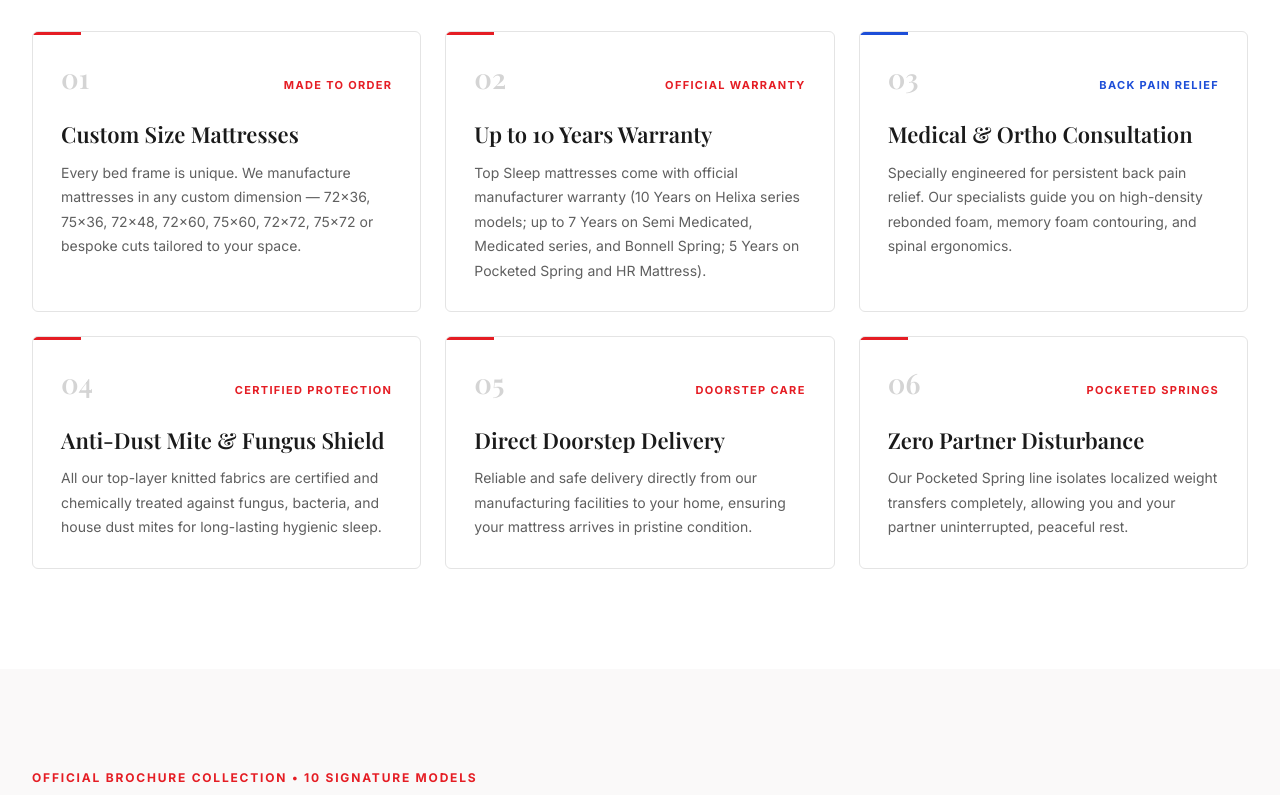
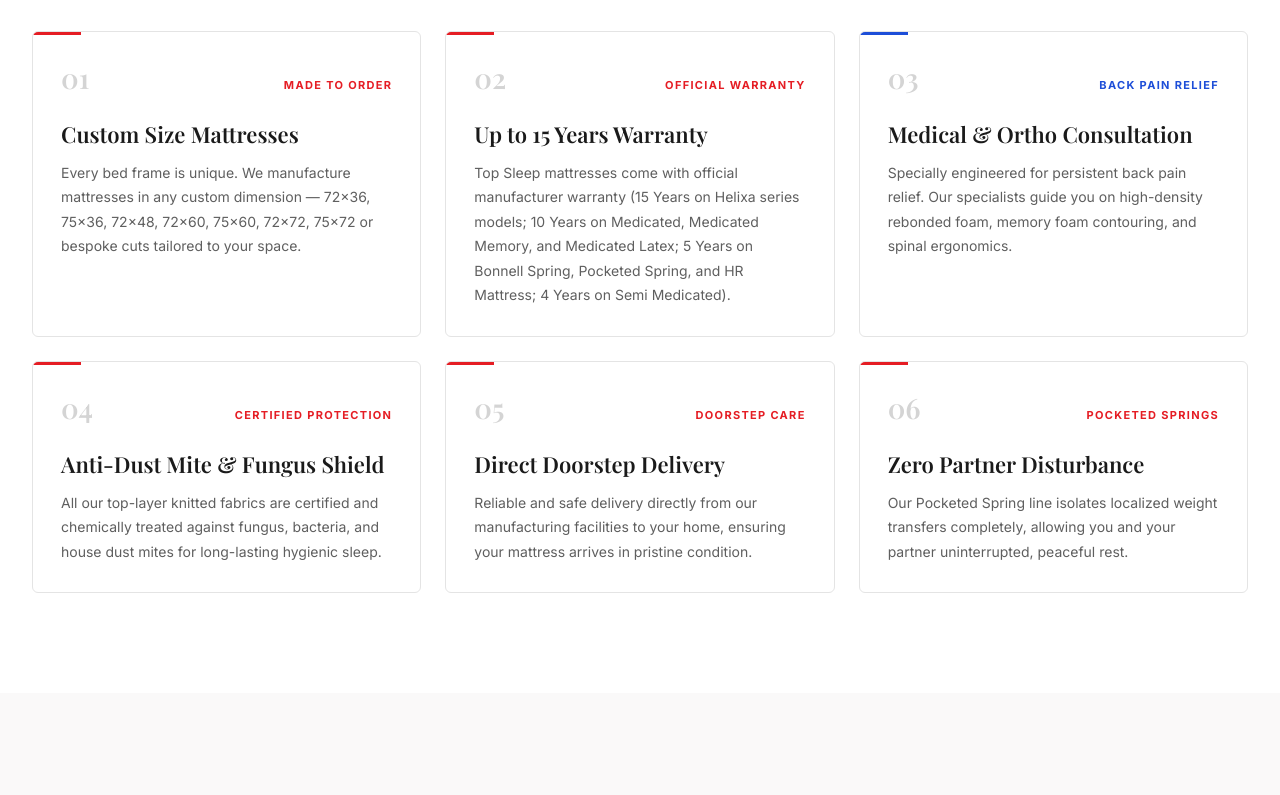
Before and after one commit to alinajaleelkavungal/topsleepmatress, a Next.js app: page / in a window 1280 px wide. Shown: the part 1680-2475 px from the top of the page. Built offline with nearby package versions, Linux system fonts and the light colour scheme; a web font is replaced by a local one.

Commit message:
updated the warrenty for all medicated and helixa

```diff
--- a/components/Footer.tsx
+++ b/components/Footer.tsx
@@ -60,7 +60,7 @@ export default function Footer() {
             </p>
             {/* Awards & Certifications from Brochure */}
             <div style={{ display: 'flex', gap: '8px', flexWrap: 'wrap' }}>
-              {['🛡️ Up to 10 Yrs Warranty', '🔬 Anti-Dust Mite', '🛏️ Zero Partner Disturbance'].map((a) => (
+              {['🛡️ Up to 15 Yrs Warranty', '🔬 Anti-Dust Mite', '🛏️ Zero Partner Disturbance'].map((a) => (
                 <span
                   key={a}
                   style={{
--- a/components/Hero.tsx
+++ b/components/Hero.tsx
@@ -4,14 +4,14 @@ import Image from 'next/image'
 import { useEffect, useState } from 'react'
 
 const trustBadges = [
-  { icon: '🛡️', title: 'Up to 10 Years Warranty', sub: 'Comprehensive coverage', iconBg: '#F0F7FF' },
+  { icon: '🛡️', title: 'Up to 15 Years Warranty', sub: 'Comprehensive coverage', iconBg: '#F0F7FF' },
   { icon: '🔬', title: 'Anti-Dust Mite & Fungus', sub: 'Hypoallergenic certified', iconBg: '#F0F9FF' },
   { icon: '💤', title: 'Zero Disturbance', sub: 'Independent pocket springs', iconBg: '#FFF5F5' },
   { icon: '🚚', title: 'Doorstep Delivery Available', sub: 'Across all major cities', iconBg: '#F8FAFC' },
 ]
 
 const slides = [
-  { src: '/images/hero.png', alt: 'TopSleep Premium Luxury Mattress', pill: '7 Years Full Warranty', icon: '😴', title: 'Medical & Orthopaedic', sub: 'Certified Back Pain Relief' },
+  { src: '/images/hero.png', alt: 'TopSleep Premium Luxury Mattress', pill: '10 Years Full Warranty', icon: '😴', title: 'Medical & Orthopaedic', sub: 'Certified Back Pain Relief' },
   { src: '/images/products/medicated_memory.jpg', alt: 'Medicated Memory Foam Mattress', pill: 'Orthopaedic Memory', icon: '🧠', title: 'Medicated Memory Foam', sub: 'Contours to Every Pressure Point' },
   { src: '/images/products/helixa_latex.jpg', alt: 'Helixa Latex Mattress', pill: 'Natural Latex', icon: '🌿', title: 'Helixa Natural Latex', sub: 'Buoyant, Breathable Comfort' },
   { src: '/images/products/pocketed_spring.jpg', alt: 'Pocketed Spring Mattress', pill: 'Zero Disturbance', icon: '💤', title: 'Pocketed Spring', sub: 'Independent Spring Support' },
--- a/components/ProductsSection.tsx
+++ b/components/ProductsSection.tsx
@@ -79,7 +79,7 @@ export const products: Product[] = [
     description:
       'Engineered for therapeutic spinal alignment and back relief, combining a heavy-duty High-Density Rebonded Foam core with a resilient pin-core Natural Latex comfort layer, enveloped in breathable, organic Bamboo Fabric.',
     seriesBadge: 'Orthopaedic Natural Latex',
-    warranty: '7 Years Warranty',
+    warranty: '10 Years Warranty',
     warrantyBadgeColor: '#C2410C',
     image: '/images/products/medicated_latex.jpg',
     imagePosition: 'right center',
@@ -157,7 +157,7 @@ export const products: Product[] = [
     description:
       'Engineered for advanced orthopaedic spinal posture and body relief, pairing a high-density rebonded foam foundation with an adaptive memory foam layer that contours to pressure points, wrapped in breathable, skin-friendly Bamboo Fabric.',
     seriesBadge: 'Orthopaedic Memory',
-    warranty: '7 Years Warranty',
+    warranty: '10 Years Warranty',
     warrantyBadgeColor: '#1E40AF',
     image: '/images/products/medicated_memory.jpg',
     basePrice: 14200,
@@ -234,7 +234,7 @@ export const products: Product[] = [
     description:
       'Engineered for deep healing rest and postural relief. Features High-Density Rebonded Foam core topped with plush Super Soft Foam that cradles pressure points, encased in breathable, hypoallergenic Organic Knitted Fabric.',
     seriesBadge: 'Medicated Ortho',
-    warranty: '5 Years Warranty',
+    warranty: '10 Years Warranty',
     warrantyBadgeColor: '#E51D24',
     image: '/images/products/medicated.jpg',
     imagePosition: 'right center',
@@ -312,6 +312,7 @@ export const products: Product[] = [
     description:
       'Engineered for orthopaedic spine alignment and rejuvenating rest. Built with High-Density Rebonded Foam, resilient EPE support, and contouring Comfort Foam, encased in breathable Organic Knitted Fabric that keeps you cool and fresh.',
     seriesBadge: 'Semi Medicated',
+    warranty: '4 Years Warranty',
     warrantyBadgeColor: '#E51D24',
     image: '/images/products/semi_medicated.jpg',
     imagePosition: 'right center',
@@ -393,7 +394,7 @@ export const products: Product[] = [
     description:
       'Combining pin-core responsive natural latex with a high-resilience Helixa foam core and breathable bamboo fabric cover for buoyant spinal alignment, supreme pressure distribution, and organic comfort.',
     seriesBadge: 'Natural Latex Core',
-    warranty: '10 Years Warranty',
+    warranty: '15 Years Warranty',
     warrantyBadgeColor: '#15803D',
     image: '/images/products/helixa_latex.jpg',
     basePrice: 13800,
@@ -470,7 +471,7 @@ export const products: Product[] = [
     description:
       'Crafted with body-contouring Memory Foam that adapts dynamically to your posture, supported by a high-resilience aerated Helixa Foam core and encased in naturally breathable, eco-friendly Bamboo Fabric.',
     seriesBadge: 'Bamboo Memory Foam',
-    warranty: '10 Years Warranty',
+    warranty: '15 Years Warranty',
     warrantyBadgeColor: '#2B8A3E',
     image: '/images/products/helixa_memory.jpg',
     basePrice: 12900,
@@ -547,7 +548,7 @@ export const products: Product[] = [
     description:
       'Engineered with an aerated High-Resilience Helixa foam core that provides superior airflow, pressure relief, and spinal alignment, cushioned by a plush Super Soft layer and wrapped in breathable Organic Knitted Fabric.',
     seriesBadge: 'Helixa Airflow Core',
-    warranty: '10 Years Warranty',
+    warranty: '15 Years Warranty',
     warrantyBadgeColor: '#C2410C',
     image: '/images/products/helixa_mattress.jpg',
     basePrice: 11500,
@@ -624,7 +625,7 @@ export const products: Product[] = [
     description:
       'Engineered with an interconnected Bonnell spring system, cushioned comfort layer, protective felt insulation, and high-density base foam, all wrapped in breathable Organic Knitted Fabric for exceptional spinal alignment and long-lasting durability.',
     seriesBadge: 'Bonnell Spring System',
-    warranty: '7 Years Warranty',
+    warranty: '5 Years Warranty',
     warrantyBadgeColor: '#E51D24',
     image: '/images/products/bonnell_spring.jpg',
     basePrice: 10982,
--- a/components/ServicesSection.tsx
+++ b/components/ServicesSection.tsx
@@ -26,8 +26,8 @@ const services = [
   },
   {
     icon: '🛡️',
-    title: 'Up to 10 Years Warranty',
-    desc: 'Top Sleep mattresses come with official manufacturer warranty (10 Years on Helixa series models; up to 7 Years on Semi Medicated, Medicated series, and Bonnell Spring; 5 Years on Pocketed Spring and HR Mattress).',
+    title: 'Up to 15 Years Warranty',
+    desc: 'Top Sleep mattresses come with official manufacturer warranty (15 Years on Helixa series models; 10 Years on Medicated, Medicated Memory, and Medicated Latex; 5 Years on Bonnell Spring, Pocketed Spring, and HR Mattress; 4 Years on Semi Medicated).',
     tag: 'Official Warranty',
     accent: '#E51D24',
   },
```
